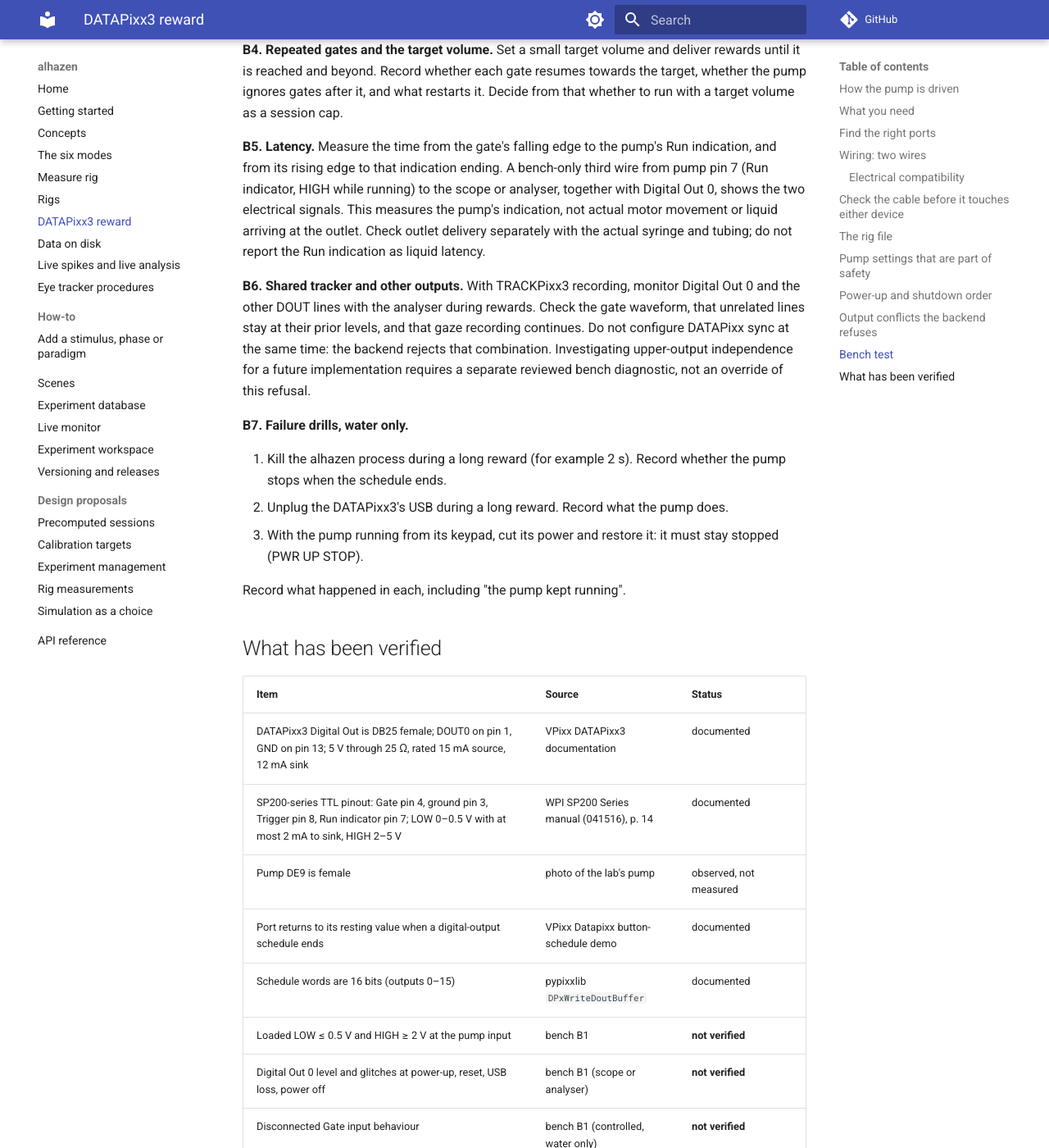
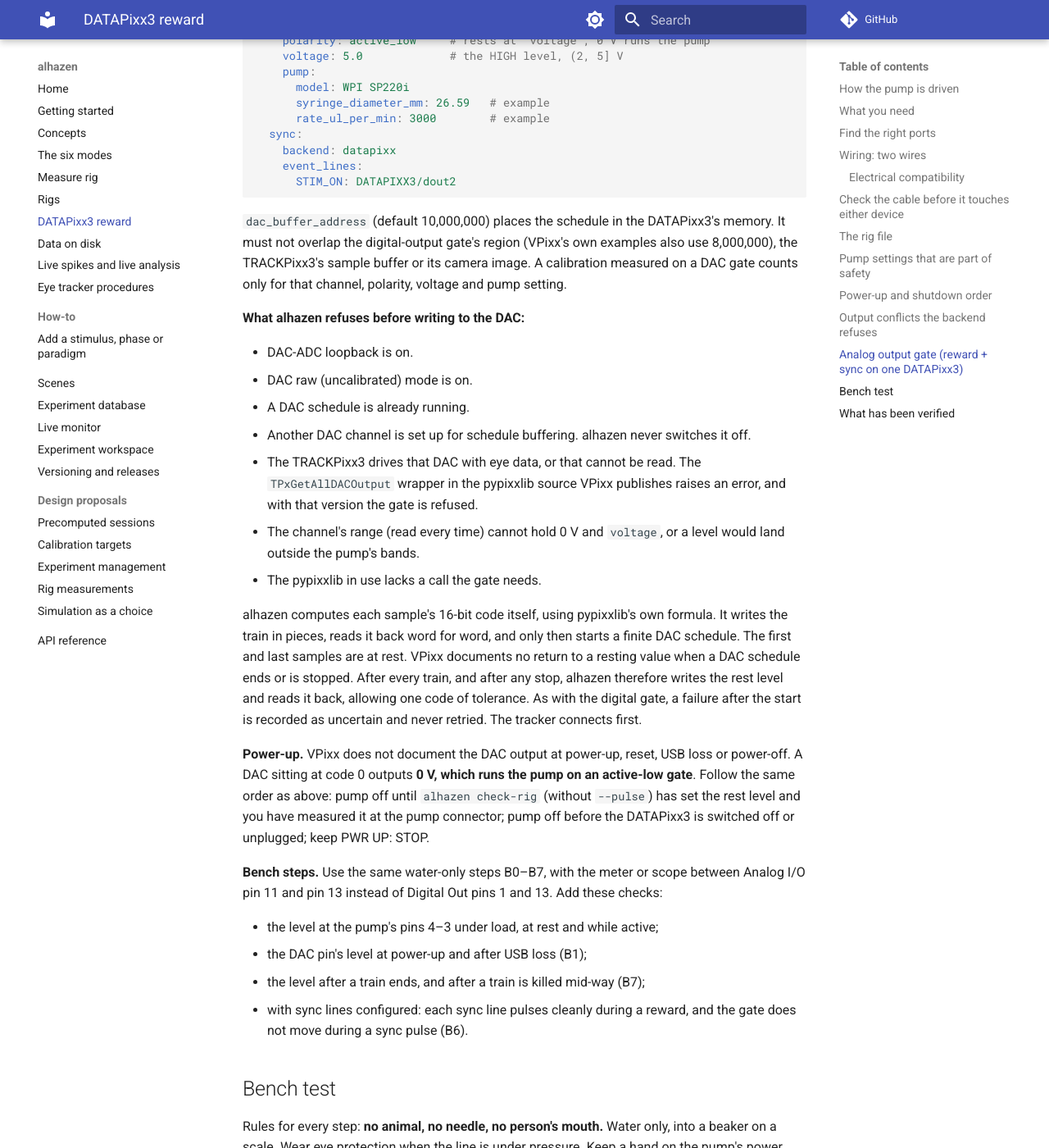
Before and after one commit to sh4r11f/alhazen, an MkDocs documentation site: the page built from docs/datapixx-reward.md, in a window 1280 px wide and 1400 px high, scrolled down 7782 px. Shown: the whole window at 82% size. Built offline with MkDocs 1.6.1 and Material for MkDocs 9.7.7, drawn with Linux system fonts in a browser that asks for light colours; comment, search, counter and statistics services are not loaded; some of the changed text lies outside the part shown.

Commit message:
docs and CHANGELOG: analog-output gate (reward + sync on one DATAPixx3)

````diff
--- a/docs/datapixx-reward.md
+++ b/docs/datapixx-reward.md
@@ -280,11 +280,113 @@
 retried. The live juice plot counts it as a failed delivery and does not add
 its volume.
 
-This version has no override for combined DATAPixx reward and sync. A bench
-measurement alone does not enable it: support would require a later reviewed
-implementation. DATAPixx sync without DATAPixx reward is supported; a separate
-NI-DAQ can provide sync alongside DATAPixx reward. Analog-output reward and
-reading the pump's Run output are not implemented.
+A digital-output gate is never combined with DATAPixx sync, and there is no
+override. To use DATAPixx sync with DATAPixx reward on one device, put the gate
+on an analog output instead
+([Analog output gate](#analog-output-gate-reward-sync-on-one-datapixx3)).
+DATAPixx sync without a DATAPixx reward is supported, and so is an NI-DAQ
+providing sync alongside a DATAPixx reward. Reading the pump's Run output is
+not implemented.
+
+## Analog output gate (reward + sync on one DATAPixx3)
+
+!!! warning "Not physically verified"
+    Like the rest of this page, this has software tests only. Nothing here has
+    been tried on a DATAPixx3 or a pump.
+
+A digital-output gate shares the Digital Out port with DATAPixx sync lines,
+and its schedule rewrites outputs 0–15 together, so the two are refused
+together. To have the reward and the recording sync on one DATAPixx3, drive the
+pump's Gate from one of the DATAPixx3's **analog outputs** instead. Those are
+the DACs, on the separate **Analog I/O** port. The DAC schedule then times the
+gate, and the whole Digital Out port stays free for sync lines.
+
+**Wiring.** The Analog I/O port is a female DB25 of its own, next to Digital
+Out and looking the same. Use a second male DB25 breakout on the **Analog
+I/O** port, not on Digital Out.
+
+| DATAPixx3 Analog I/O DB25 | Pump TTL I/O DE9 |
+|---|---|
+| DAC0, pin 11 (DAC1 pin 24, DAC2 pin 12, DAC3 pin 25) | pin 4, Gate |
+| analog ground, pin 13 (or pin 10) | pin 3, ground |
+
+- Never use pin 23 (+5 VDC). It is a supply that cannot be switched, so the
+  pump would run or stop permanently.
+- Pin 1 of the Analog I/O port is an analog input (ADC0), not an output.
+- Pump pins 7 (Run) and 8 (Trigger) stay unconnected, as before.
+
+The DACs are 16-bit and drive ±10 V at up to ±25 mA, which is far outside
+the pump's TTL input. On paper the pump reads LOW at 0–0.5 V (sinking at most
+2 mA) and HIGH at 2–5 V. alhazen therefore uses only two levels: **0 V** and
+`voltage`. `voltage` must be above 2 V and at most 5 V, and defaults to 5.0.
+It never commands a negative level or one above `voltage`. With
+`polarity: active_low` the gate rests at `voltage` and goes to 0 V while
+dispensing.
+
+**Rig file.**
+
+```yaml
+devices:
+  reward:
+    backend: datapixx
+    channel: dac0            # Analog I/O DB25 pin 11
+    polarity: active_low     # rests at `voltage`, 0 V runs the pump
+    voltage: 5.0             # the HIGH level, (2, 5] V
+    pump:
+      model: WPI SP220i
+      syringe_diameter_mm: 26.59   # example
+      rate_ul_per_min: 3000        # example
+  sync:
+    backend: datapixx
+    event_lines:
+      STIM_ON: DATAPIXX3/dout2
+```
+
+`dac_buffer_address` (default 10,000,000) places the schedule in the
+DATAPixx3's memory. It must not overlap the digital-output gate's region
+(VPixx's own examples also use 8,000,000), the TRACKPixx3's sample buffer or
+its camera image. A calibration measured on a DAC gate counts only for that
+channel, polarity, voltage and pump setting.
+
+**What alhazen refuses before writing to the DAC:**
+
+- DAC-ADC loopback is on.
+- DAC raw (uncalibrated) mode is on.
+- A DAC schedule is already running.
+- Another DAC channel is set up for schedule buffering. alhazen never switches
+  it off.
+- The TRACKPixx3 drives that DAC with eye data, or that cannot be read. The
+  `TPxGetAllDACOutput` wrapper in the pypixxlib source VPixx publishes raises
+  an error, and with that version the gate is refused.
+- The channel's range (read every time) cannot hold 0 V and `voltage`, or a
+  level would land outside the pump's bands.
+- The pypixxlib in use lacks a call the gate needs.
+
+alhazen computes each sample's 16-bit code itself, using pypixxlib's own
+formula. It writes the train in pieces, reads it back word for word, and only
+then starts a finite DAC schedule. The first and last samples are at rest.
+VPixx documents no return to a resting value when a DAC schedule ends or is
+stopped. After every train, and after any stop, alhazen therefore writes the
+rest level and reads it back, allowing one code of tolerance. As with the
+digital gate, a failure after the start is recorded as uncertain and never
+retried. The tracker connects first.
+
+**Power-up.** VPixx does not document the DAC output at power-up, reset,
+USB loss or power-off. A DAC sitting at code 0 outputs **0 V, which runs the
+pump on an active-low gate**. Follow the same order as above: pump off until
+`alhazen check-rig` (without `--pulse`) has set the rest level and you have
+measured it at the pump connector; pump off before the DATAPixx3 is switched
+off or unplugged; keep PWR UP: STOP.
+
+**Bench steps.** Use the same water-only steps B0–B7, with the meter or scope
+between Analog I/O pin 11 and pin 13 instead of Digital Out pins 1 and 13. Add
+these checks:
+
+- the level at the pump's pins 4–3 under load, at rest and while active;
+- the DAC pin's level at power-up and after USB loss (B1);
+- the level after a train ends, and after a train is killed mid-way (B7);
+- with sync lines configured: each sync line pulses cleanly during a reward,
+  and the gate does not move during a sync pulse (B6).
 
 ## Bench test
 
@@ -347,8 +449,9 @@
 **B6. Shared tracker and other outputs.** With TRACKPixx3 recording, monitor
 Digital Out 0 and the other DOUT lines with the analyser during rewards.
 Check the gate waveform, that unrelated lines stay at their prior levels,
-and that gaze recording continues. Do not configure DATAPixx sync at the
-same time: the backend rejects that combination. Investigating upper-output
+and that gaze recording continues. Do not configure DATAPixx sync with a
+digital-output gate: the backend rejects that combination (an analog-output
+gate may share the device with sync; see its own bench checks). Investigating upper-output
 independence for a future implementation requires a separate reviewed bench
 diagnostic, not an override of this refusal.
 
@@ -376,6 +479,9 @@
 | Disconnected Gate input behaviour | bench B1 (controlled, water only) | **not verified** |
 | Gate behaviour, latency, dose per gate, repeated gates, target volume | bench B2–B5 | **not verified** |
 | Unrelated outputs stable and tracker continues during reward | bench B6 | **not verified** |
-| DATAPixx sync together with DATAPixx reward | validation and runtime ownership | **not supported; rejected** |
+| DATAPixx sync together with a digital-output DATAPixx reward | validation and runtime ownership | **not supported; rejected** |
+| DATAPixx sync together with an analog-output (DAC) DATAPixx reward | software tests with a stand-in SDK, including a full session | **software tested; not hardware verified** |
+| DAC pins: Analog I/O DB25 DAC0 pin 11, DAC1 24, DAC2 12, DAC3 25, ground 10 and 13, +5 VDC on pin 23; ±10 V, ±25 mA, 16 bits | VPixx DATAPixx3 documentation | documented |
+| DAC level at power-up, reset, USB loss, power off; after a schedule ends or is stopped; loaded levels at the pump | bench B1, B7 on the Analog I/O pins | **not verified** |
 | Failure drills | bench B7 | **not verified** |
 | alhazen DATAPixx backend (refusals, timing, uncertain-state handling) | software regression tests with a stand-in SDK | **software tested; not hardware verified** |
````
Also changed, not shown: CHANGELOG.md (+18 -0 lines).
